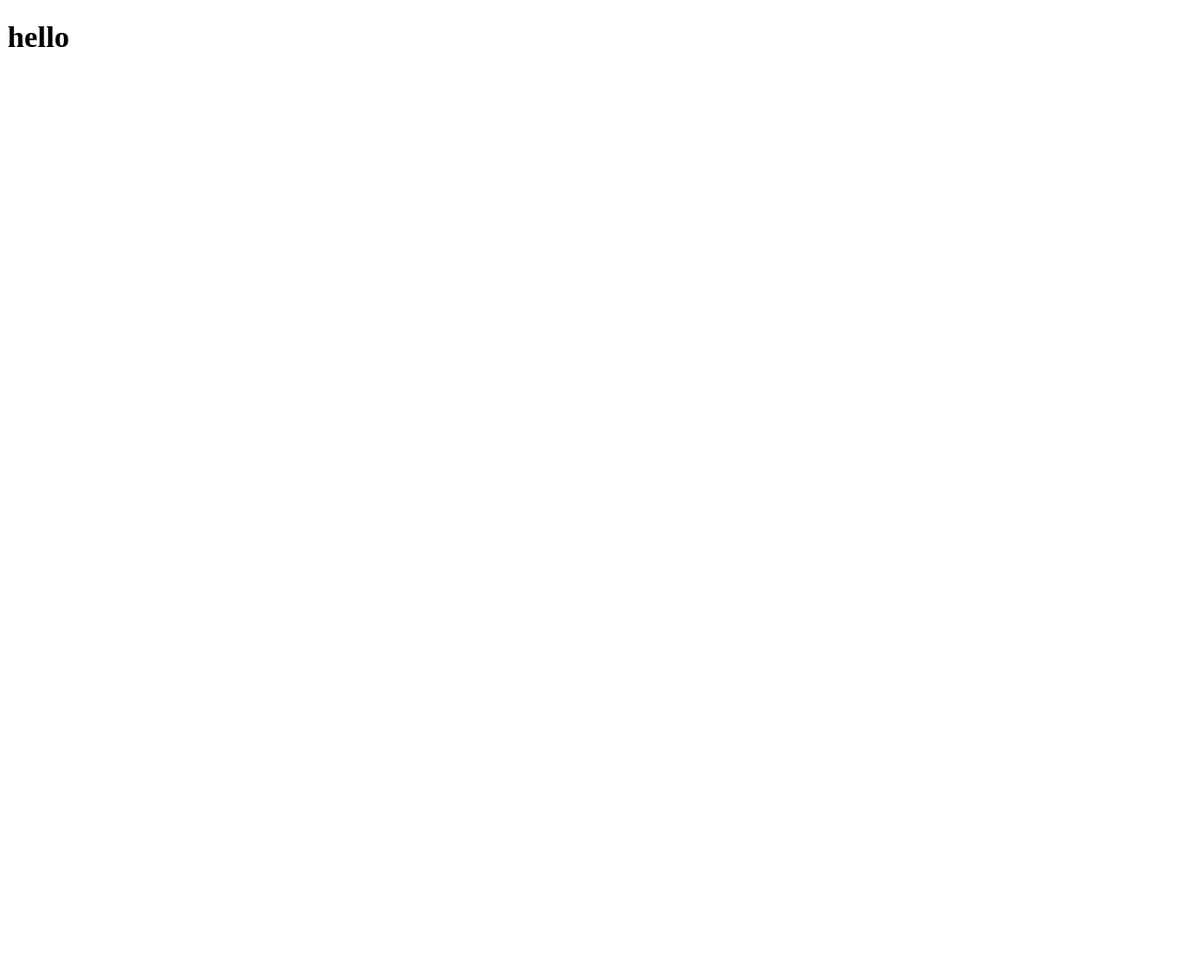
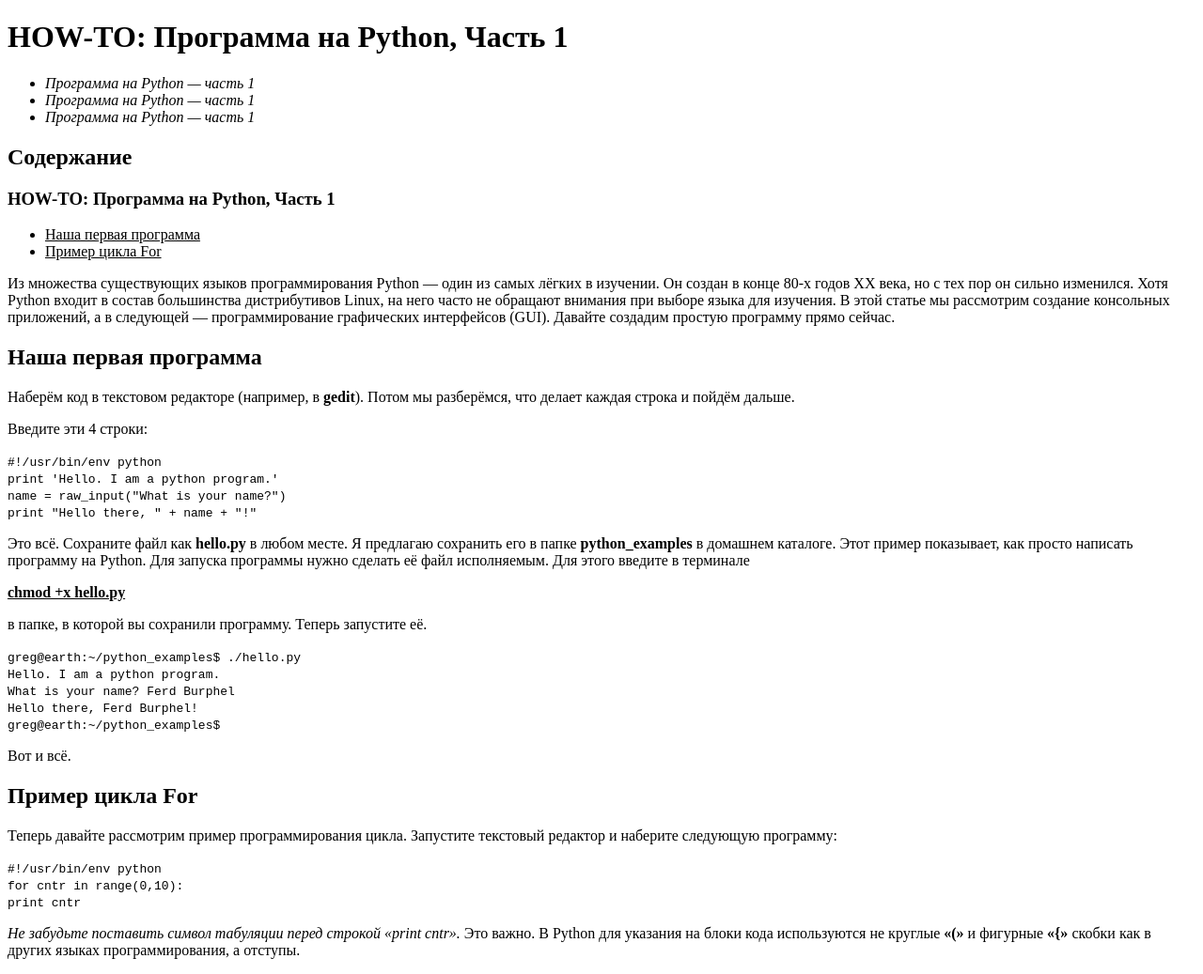
Before and after one commit to KseniaTsvetochek/Kseniya_Tsvetkovskaya, a plain HTML site: page 01_HTML/base/index1.html in a window 1280 px wide. Shown: the whole page at 94% size. Before the commit the page ends 800 px from the top, so only its background shows below. Drawn offline with Linux system fonts and the light colour scheme.

Commit message:
add file index1

```diff
--- a/01_HTML/base/index1.html
+++ b/01_HTML/base/index1.html
@@ -3,10 +3,67 @@
 <head>
     <meta charset="UTF-8">
     <meta http-equiv="X-UA-Compatible" content="IE=edge">
-    <meta name="viewport" content="width=, initial-scale=1.0">
-    <title>Document</title>
+    <meta name="viewport" content="width=device-width, initial-scale=1.0">
+    <title>Часть 1</title>
 </head>
 <body>
-    <h1>hello</h1>
+    <h1 alight="center">HOW-TO: Программа на Python, Часть 1</h1>
+        <ul>
+        <li> <cite>Программа на Python — часть 1</cite></li>
+        <li> <cite>Программа на Python — часть 1</cite></li>
+        <li> <cite>Программа на Python — часть 1</cite></li>
+        </ul>
+
+        <h2>Содержание</h2>
+        <h3>HOW-TO: Программа на Python, Часть 1</h3>
+            <ul>
+            <li> <ins>Наша первая программа</ins></li>
+            <li><ins> Пример цикла For</ins></li>
+            </ul>
+
+            <div>Из множества существующих языков программирования Python — один из самых лёгких
+                в изучении. Он создан в конце 80-х годов XX века, но с тех пор он сильно изменился.
+                Хотя Python входит в состав большинства дистрибутивов Linux, на него часто не
+                обращают внимания при выборе языка для изучения. В этой статье мы рассмотрим
+                создание консольных приложений, а в следующей — программирование графических
+                интерфейсов (GUI). Давайте создадим простую программу прямо сейчас.</div>
+
+                <h2>Наша первая программа</h2>
+                <p>Наберём код в текстовом редакторе (например, в <b>gedit</b>). Потом мы разберёмся, что делает
+                    каждая строка и пойдём дальше.</p>
+             <p>Введите эти 4 строки:</p>
+             <p> <code> #!/usr/bin/env python <br>
+                print 'Hello. I am a python program.'<br>
+                name = raw_input("What is your name?") <br>
+                print "Hello there, " + name + "!"
+            </code>
+                </p>
+                <p>Это всё. Сохраните файл как <b>hello.py</b> в любом месте. Я предлагаю сохранить его в папке
+                   <b> python_examples</b> в домашнем каталоге. Этот пример показывает, как просто написать
+                    программу на Python. Для запуска программы нужно сделать её файл исполняемым. Для
+                    этого введите в терминале
+                    </p>
+                    <p> <ins> <strong> chmod +x hello.py </strong></ins></p>
+                    <p>в папке, в которой вы сохранили программу. Теперь запустите её.</p>
+<p> <code>greg@earth:~/python_examples$ ./hello.py <br>
+    Hello. I am a python program. <br>
+    What is your name? Ferd Burphel <br>
+    Hello there, Ferd Burphel! <br>
+    greg@earth:~/python_examples$ <br>
+</code>
+    </p>
+    <p>Вот и всё. </p>
+<h2>Пример цикла For</h2>
+<p>Теперь давайте рассмотрим пример программирования цикла. Запустите текстовый
+    редактор и наберите следующую программу:</p>
+    <p> <code>#!/usr/bin/env python <br>
+        for cntr in range(0,10): <br>
+         print cntr
+        </code>
+        </p>
+        <p> <cite>Не забудьте поставить символ табуляции перед строкой «print cntr».</cite> Это важно. В
+            Python для указания на блоки кода используются не круглые <b>«(» </b>и фигурные  <b>«{»</b> скобки
+            как в других языках программирования, а отступы.</p>
+
 </body>
 </html>
```
